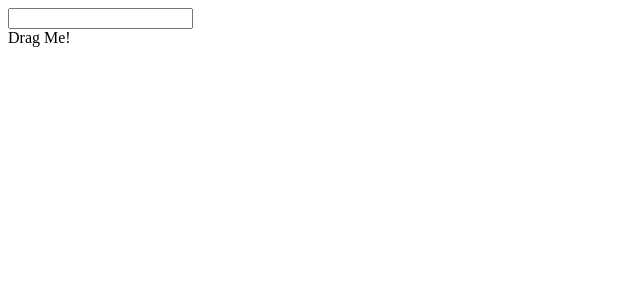
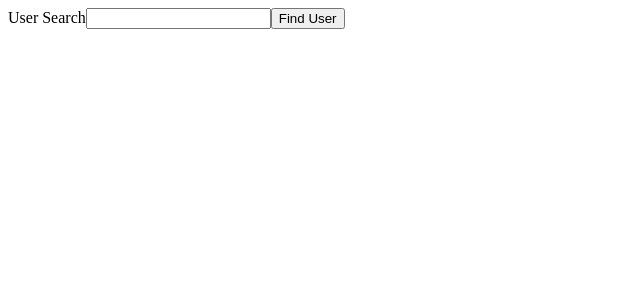
Before and after one commit to tomppk/typescript-react-components, a React (Create React App) app: page / in a window 1280 px wide. Shown: the top 300 px of the page, without its empty margins (0-640 px from the left). Built offline with nearby package versions, Linux system fonts and the light colour scheme.

Commit message:
finish and test usersearch class component

```diff
--- a/src/classes/UserSearch.tsx
+++ b/src/classes/UserSearch.tsx
@@ -1,5 +1,57 @@
 import { Component } from 'react';
 
-class UserSearch extends Component {}
+// Define interface for user object
+interface User {
+  name: string;
+  age: number;
+}
+
+// We expect this component to receive as props an array of objects
+// that will have name and age properties {name: string, age: number}[]
+interface UserSearchProps {
+  users: User[];
+}
+
+// Define state User can have
+interface UserSearchState {
+  name: string;
+  user: User | undefined;
+}
+
+// Expects to have type UserSearchProps as props
+class UserSearch extends Component<UserSearchProps> {
+  // Define default values for state
+  state: UserSearchState = { name: '', user: undefined };
+
+  // Iterate through all users in the array and return user whose
+  // name property matches our name state
+  // Use arrow function to bind 'this' and not get undefined
+  onClick = () => {
+    const foundUser = this.props.users.find((user) => {
+      return user.name === this.state.name;
+    });
+    this.setState({ name: '', user: foundUser });
+  };
+
+  render() {
+    // Destructure name and user
+    const { name, user } = this.state;
+
+    return (
+      <div>
+        User Search
+        <input
+          value={name}
+          onChange={(e) => this.setState({ name: e.target.value })}
+        />
+        <button onClick={this.onClick}>Find User</button>
+        <div>
+          {user && user.name}
+          {user && user.age}
+        </div>
+      </div>
+    );
+  }
+}
 
 export default UserSearch;
--- a/src/index.tsx
+++ b/src/index.tsx
@@ -1,12 +1,20 @@
 import ReactDOM from 'react-dom';
 import GuestList from './state/GuestList';
-import UserSearch from './state/UserSearch';
+// import UserSearch from './state/UserSearch';
 import EventComponent from './events/EventComponent';
+import UserSearch from './classes/UserSearch';
+
+const users = [
+  { name: 'Sarah', age: 20 },
+  { name: 'Alex', age: 23 },
+  { name: 'Michael', age: 24 },
+  { name: 'Susie', age: 21 },
+];
 
 const App = () => {
   return (
     <div>
-      <EventComponent />
+      <UserSearch users={users} />
     </div>
   );
 };
```
